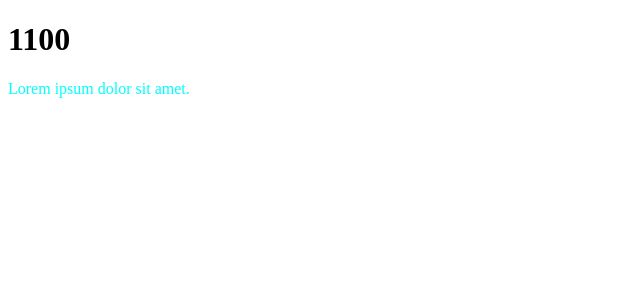
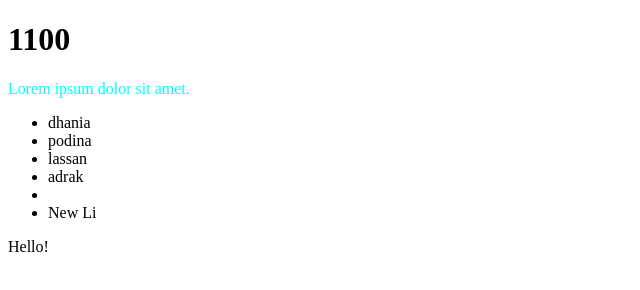
Before and after one commit to frager098/Javascript, a plain HTML site: page Day 9 DOM/index.html in a window 1280 px wide. Shown: the whole page, without its empty margins (0-640 px from the left). Drawn offline with Linux system fonts and the light colour scheme.

Commit message:
Add Activity 2

```diff
--- a/Day 9 DOM/dom.js
+++ b/Day 9 DOM/dom.js
@@ -12,3 +12,13 @@ x3.style.color = "aqua";
 // Task 3 : Create a new div element with some text content and append it to the body.
 // document.createElement("div")
 const newDiv = document.createElement("div");
+const textNode = document.createTextNode("Hello!")
+newDiv.appendChild(textNode);
+// const bodyy = document.getElementsByTagName("body");
+// bodyy[0].appendChild(newDiv);
+document.body.appendChild(newDiv);
+// Task 4 : Create a new li element and add it to an existing ul list.
+const uList = document.getElementById("ul");
+const newLi = document.createElement("li");
+newLi.textContent = "New Li ";
+uList.appendChild(newLi);
--- a/Day 9 DOM/index.html
+++ b/Day 9 DOM/index.html
@@ -3,7 +3,7 @@
 <head>
     <title>Document</title>
 </head>
-<body>
+<body id="bo">
     <h1 id="demo" class="d">HI</h1>
     <p class="para" >Lorem ipsum dolor sit amet.</p>
     <!-- <div id = "block" >hmm
@@ -11,16 +11,14 @@
         <p id="2para">How are you</p>
         <p>I am fine</p>
     </div>
-    <h2 id="hea" class="">Do <em>not</em> hit!</h2>
-    <ul>
+    <h2 id="hea" class="">Do <em>not</em> hit!</h2> -->
+    <ul id = "ul">
         <li>dhania</li>
         <li>podina</li>
         <li>lassan</li>
         <li>adrak</li>
         <li>    </li>
-        <li></li>
-        <li></li>
-    </ul> -->
+    </ul>
     <div id="div1"></div>
     <script src="dom.js">
     </script>
```
